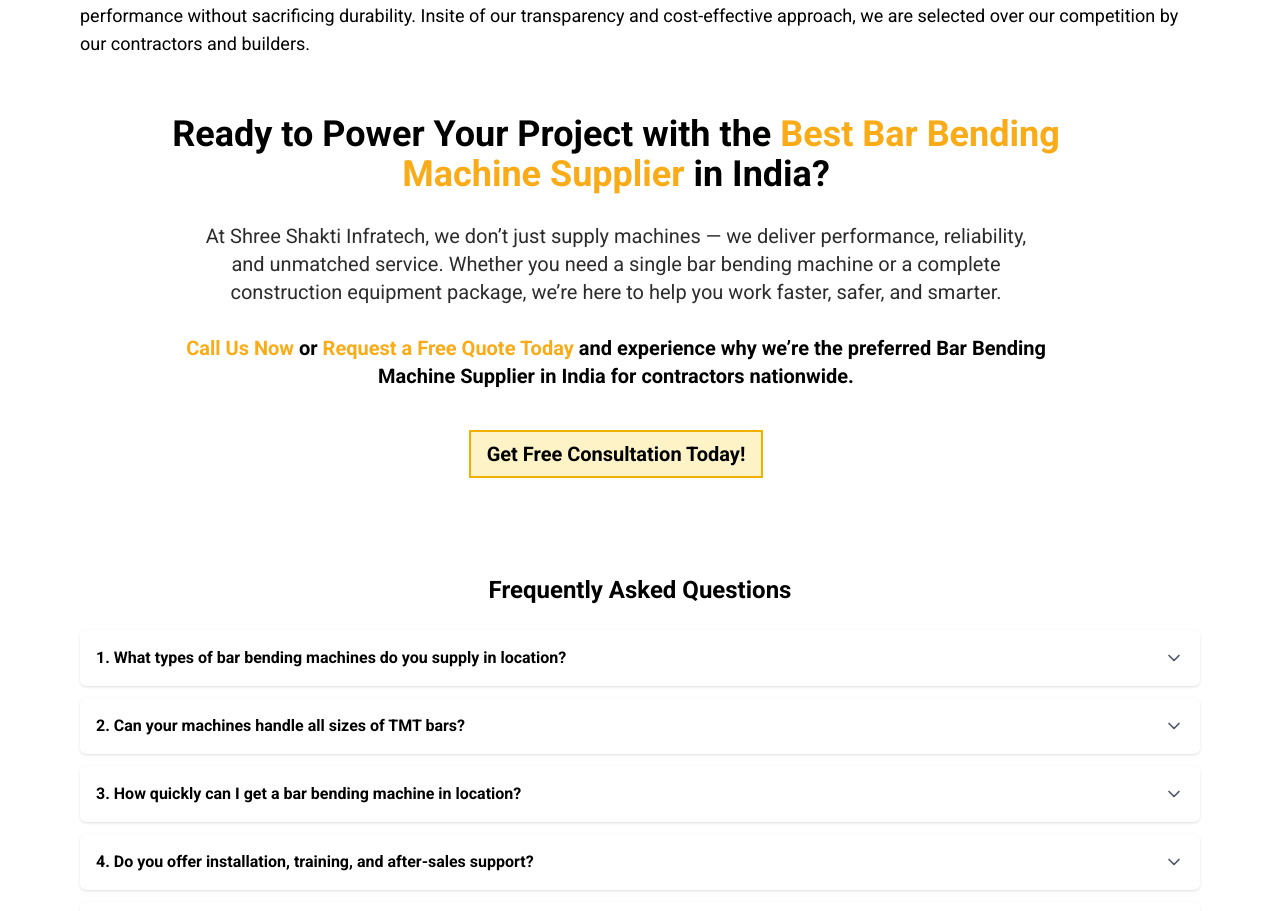
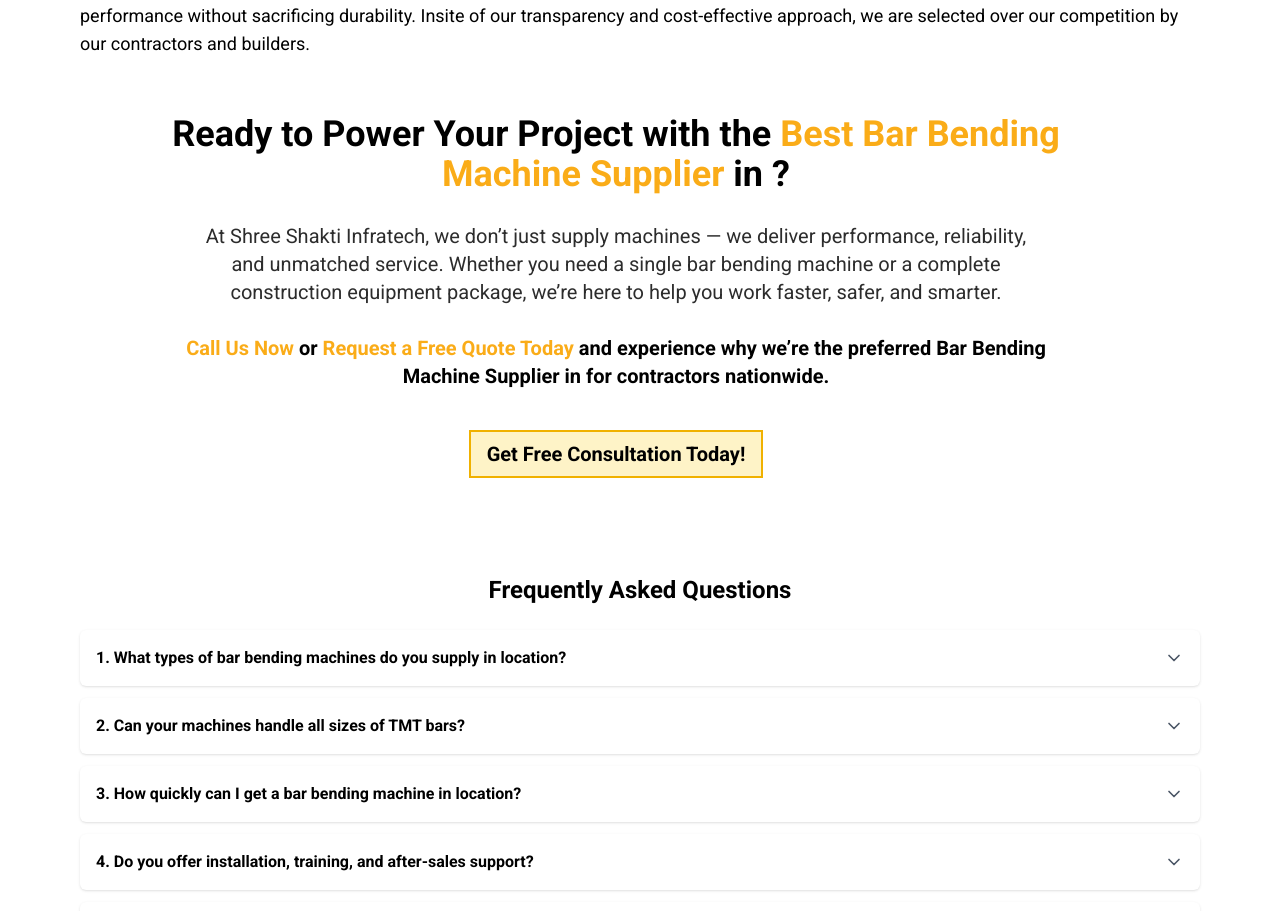
Before and after one commit to Aalekh-coder/shreeshaktiinfratech, a Next.js app: page /location in a window 1280 px wide. Shown: the part 2606-3517 px from the top of the page. Built offline with nearby package versions, Linux system fonts and the light colour scheme.

Commit message:
update dynamic seo and some fixes

```diff
--- a/app/(location)/[slug]/Location.jsx
+++ b/app/(location)/[slug]/Location.jsx
@@ -278,7 +278,7 @@
               <span className="text-[#FAAC18]">
                 Best Bar Bending Machine Supplier{" "}
               </span>{" "}
-              in India?{" "}
+              in {city}?{" "}
             </h2>
 
             <p className="text-base py-4 md:p-7 md:text-xl text-[#2C2C2C]">
@@ -295,7 +295,7 @@
                 Request a Free Quote Today{" "}
               </span>{" "}
               and experience why we’re the preferred Bar Bending Machine
-              Supplier in India for contractors nationwide.{" "}
+              Supplier in {city} for contractors nationwide.{" "}
             </p>
 
             {/* CTA Button */}
--- a/app/(location)/[slug]/page.jsx
+++ b/app/(location)/[slug]/page.jsx
@@ -1,25 +1,21 @@
 import Location from "./Location";
 
-// The dynamic metadata function
 export async function generateMetadata({ params }) {
-  // This takes the slug (or any route param) from the URL
-  const slug = params.slug;
+  const slug = params?.slug;
 
-  // Custom logic for city from slug - adapt per your route
   const city = slug
     .split("in")
     [slug.split("in").length - 1].split("-")
     ?.slice(1)
     ?.join("-");
 
-  // Return a metadata object as title / description, etc.
   return {
     title: city && `Bar Bending Machine Supplier in ${city}`,
+    description:`Bar Bending Machine Supplier in ${city}. Shree Shakti Infratech are the most accurate machine that offer you efficient performance`
   };
 }
 
 const Page = ({ params }) => {
-  // If Location needs city, use the same logic, or pass params
   return <Location />;
 };
 
```
